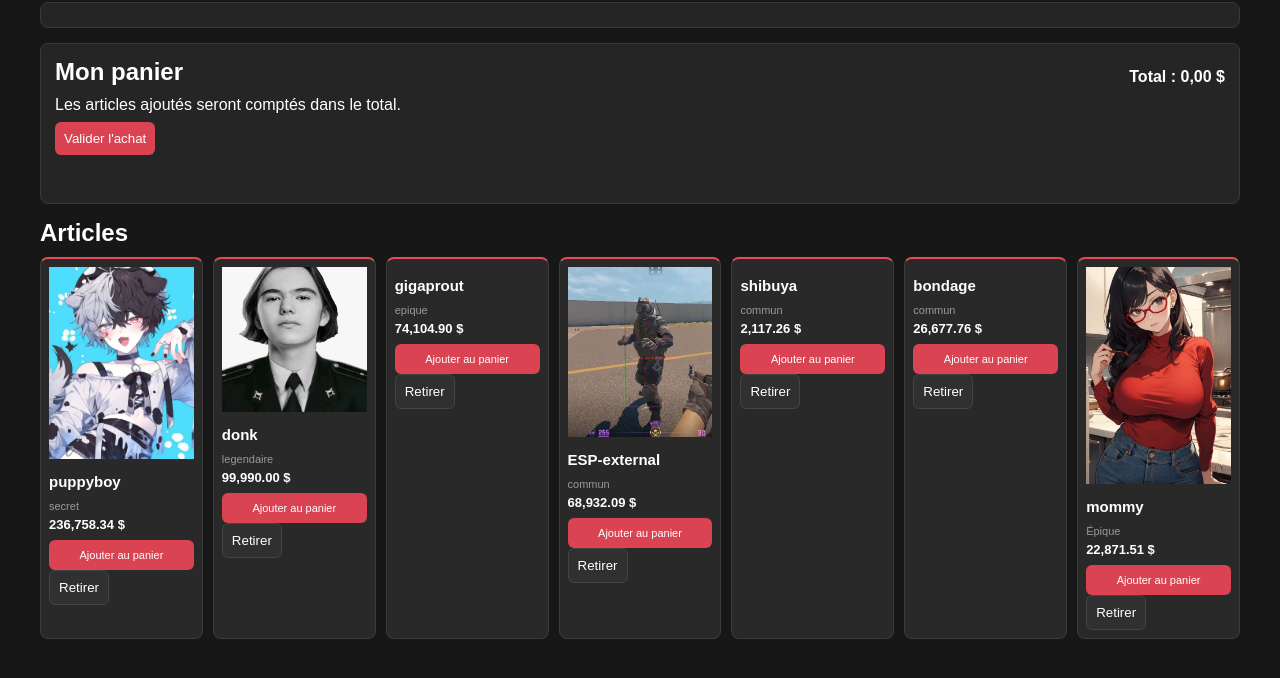
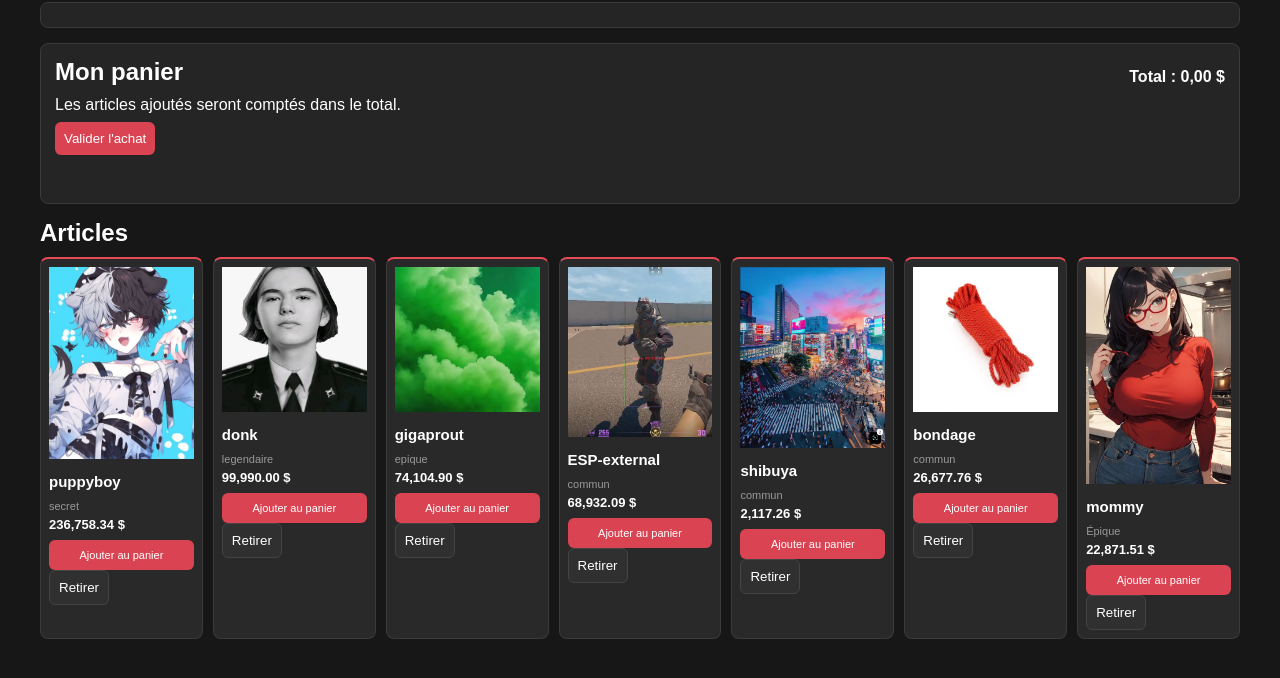
Before and after one commit to mbo026/ma-boutique, a website: page boutique hami jeremy/boutique_simple.html in a window 1280 px wide. Shown: the part 72-750 px from the top of the page. Drawn offline with Linux system fonts and the light colour scheme.

```diff
--- a/boutique hami jeremy/boutique_simple.html
+++ b/boutique hami jeremy/boutique_simple.html
@@ -52,7 +52,7 @@
   </div>
 
   <div class="carte" data-id="3" data-price="74104.90">
-    <div class="image"></div>
+    <div class="image"><img src="image jeremy/prout.jpg"></div>
     <div class="nom">gigaprout</div>
     <div class="rang">epique</div>
     <div class="prix">74,104.90 $</div>
@@ -70,7 +70,7 @@
   </div>
 
   <div class="carte" data-id="5" data-price="2117.26">
-    <div class="image"></div>
+    <div class="image"><img src="image jeremy/shibuya.jpg"></div>
     <div class="nom">shibuya</div>
     <div class="rang">commun</div>
     <div class="prix">2,117.26 $</div>
@@ -79,7 +79,7 @@
   </div>
 
   <div class="carte" data-id="6" data-price="26677.76">
-    <div class="image"></div>
+    <div class="image"> <img src="image jeremy/bondage.jpg"></div>
     <div class="nom">bondage</div>
     <div class="rang">commun</div>
     <div class="prix">26,677.76 $</div>
```
Also changed, not shown: boutique hami jeremy/image jeremy/bondage.jpg (added), boutique hami jeremy/image jeremy/prout.jpg (added), boutique hami jeremy/image jeremy/shibuya.jpg (added).
